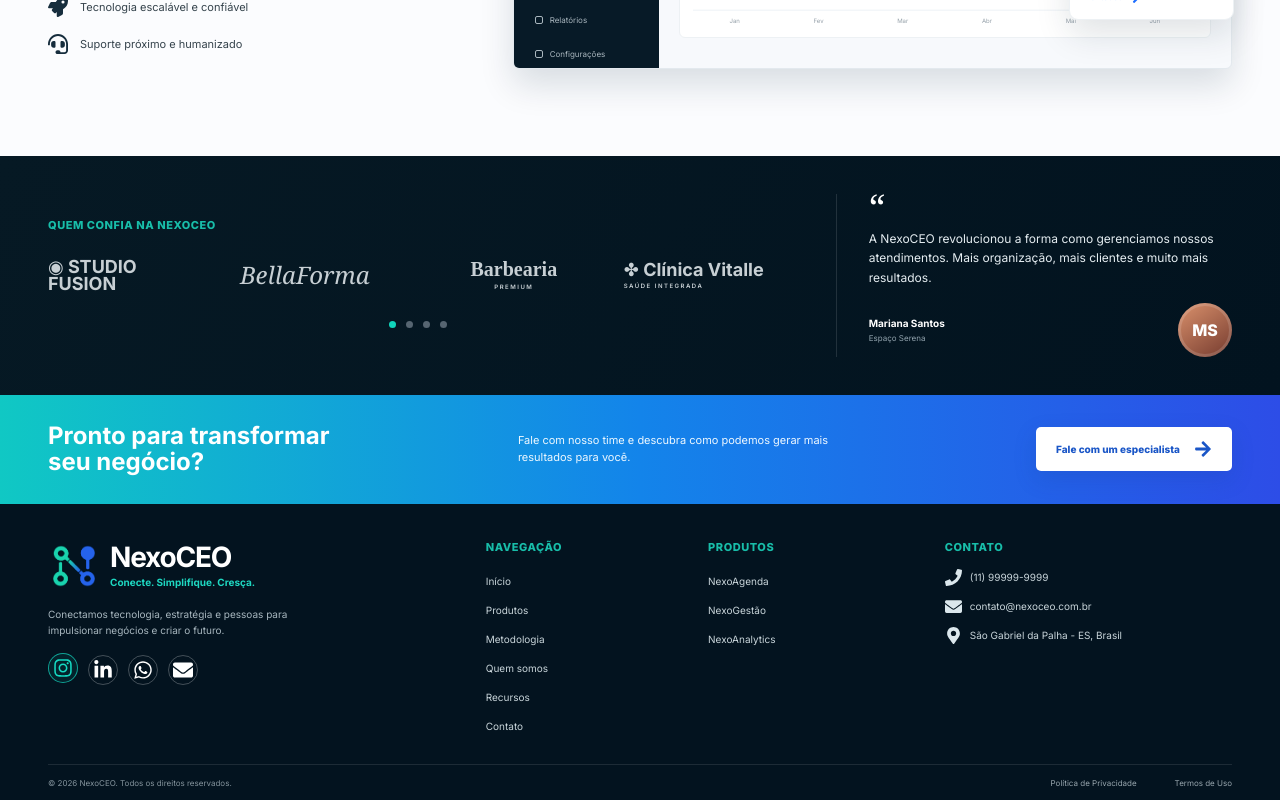
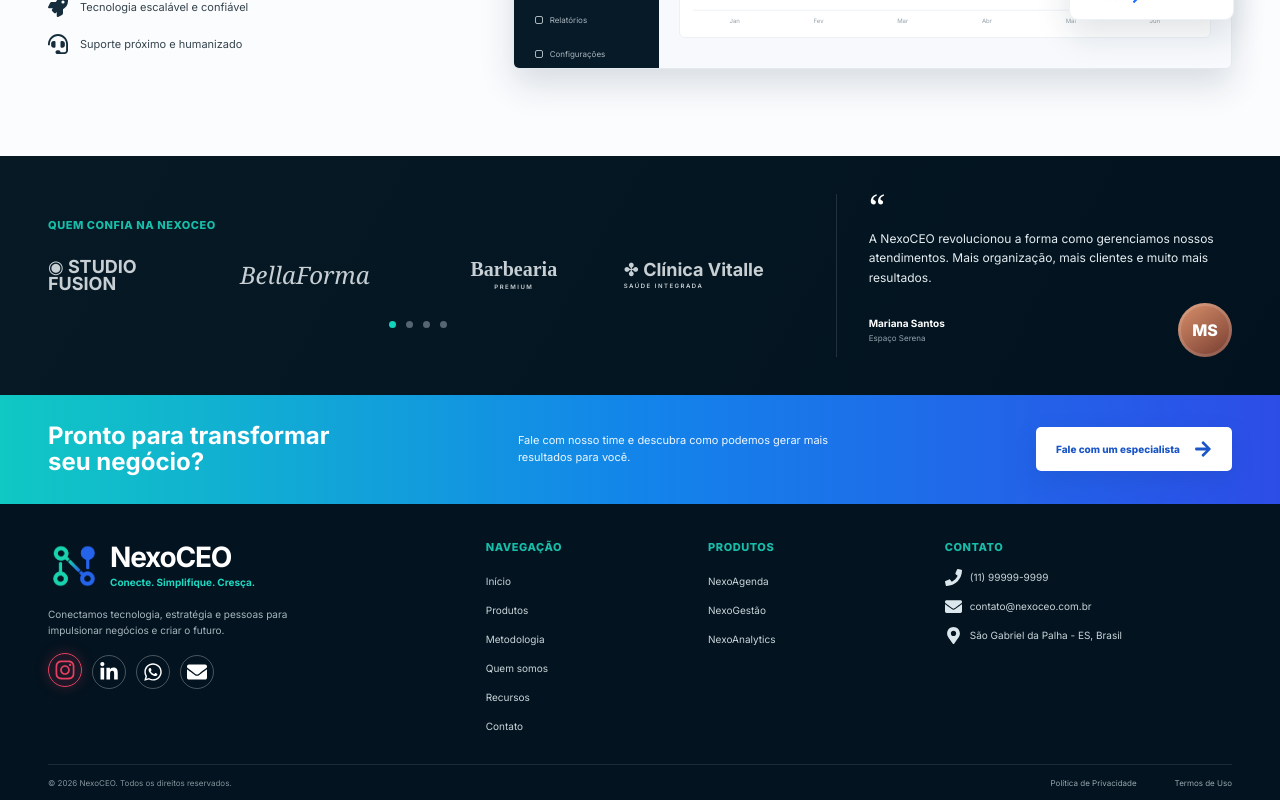
Before and after one commit to NexoCeo/nexoceo-site, a React (Vite) app: page / in a window 1280 px wide. In both pictures the pointer is over the button 63 px from the left and 2935 px from the top of the page. Shown: the part 2266-3066 px from the top of the page. Built offline with nearby package versions, Linux system fonts and the light colour scheme.

Commit message:
Ajuste nas redes sociais

```diff
--- a/src/components/layout/footer/Footer.tsx
+++ b/src/components/layout/footer/Footer.tsx
@@ -25,6 +25,7 @@
           <div className={styles.socials}>
             <button
               type="button"
+              className={`${styles.socialButton} ${styles.instagram}`}
               aria-label="Instagram"
             >
               <Icon name="instagram" />
@@ -32,6 +33,7 @@
 
             <button
               type="button"
+              className={`${styles.socialButton} ${styles.linkedin}`}
               aria-label="LinkedIn"
             >
               <Icon name="linkedin" />
@@ -39,6 +41,7 @@
 
             <button
               type="button"
+              className={`${styles.socialButton} ${styles.whatsapp}`}
               aria-label="WhatsApp"
             >
               <Icon name="whatsapp" />
@@ -46,6 +49,7 @@
 
             <button
               type="button"
+              className={`${styles.socialButton} ${styles.email}`}
               aria-label="E-mail"
               onClick={() => {
                 window.location.href =
--- a/src/components/layout/footer/styles.module.css
+++ b/src/components/layout/footer/styles.module.css
@@ -50,23 +50,20 @@
 
 .socials {
   display: flex;
-
   gap: 10px;
 }
 
-.socials button {
-  width: 30px;
-  height: 30px;
+.socialButton {
+  width: 34px;
+  height: 34px;
 
   padding: 0;
 
   display: grid;
-
   place-items: center;
 
   border:
-    1px solid
-    rgba(255, 255, 255, .25);
+    1px solid rgba(255, 255, 255, .28);
 
   border-radius: 50%;
 
@@ -80,19 +77,96 @@
     color .2s ease,
     border-color .2s ease,
     background-color .2s ease,
+    box-shadow .2s ease,
     transform .2s ease;
 }
 
-.socials button:hover {
-  color: #15d9c2;
+.socialButton svg {
+  transition:
+    color .2s ease,
+    transform .2s ease;
+}
 
-  border-color:
-    rgba(21, 217, 194, .7);
+/* INSTAGRAM */
+
+.instagram:hover,
+.instagram:focus-visible,
+.instagram:active {
+  color: #e4405f;
+
+  border-color: #e4405f;
 
   background:
-    rgba(21, 217, 194, .08);
+    rgba(228, 64, 95, .10);
 
+  box-shadow:
+    0 0 14px rgba(228, 64, 95, .25);
+}
+
+/* LINKEDIN */
+
+.linkedin:hover,
+.linkedin:focus-visible,
+.linkedin:active {
+  color: #0a66c2;
+
+  border-color: #0a66c2;
+
+  background:
+    rgba(10, 102, 194, .10);
+
+  box-shadow:
+    0 0 14px rgba(10, 102, 194, .25);
+}
+
+/* WHATSAPP */
+
+.whatsapp:hover,
+.whatsapp:focus-visible,
+.whatsapp:active {
+  color: #25d366;
+
+  border-color: #25d366;
+
+  background:
+    rgba(37, 211, 102, .10);
+
+  box-shadow:
+    0 0 14px rgba(37, 211, 102, .25);
+}
+
+/* EMAIL */
+
+.email:hover,
+.email:focus-visible,
+.email:active {
+  color: #ea4335;
+
+  border-color: #ea4335;
+
+  background:
+    rgba(234, 67, 53, .10);
+
+  box-shadow:
+    0 0 14px rgba(234, 67, 53, .25);
+}
+
+/* EFEITO DE MOVIMENTO */
+
+.socialButton:hover {
   transform: translateY(-2px);
+}
+
+.socialButton:hover svg {
+  transform: scale(1.08);
+}
+
+.socialButton:active {
+  transform: scale(.94);
+}
+
+.socialButton:focus-visible {
+  outline: none;
 }
 
 /* =========================
```
